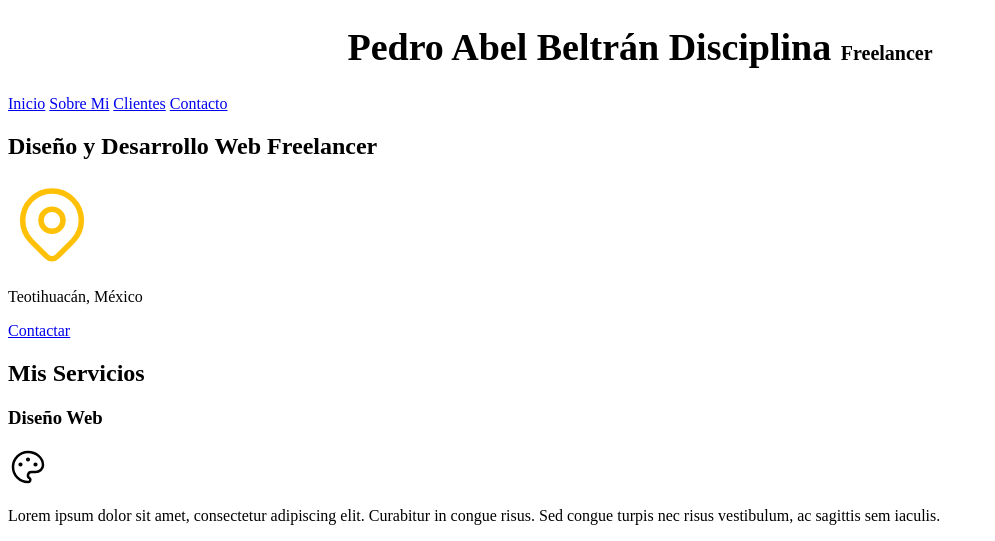
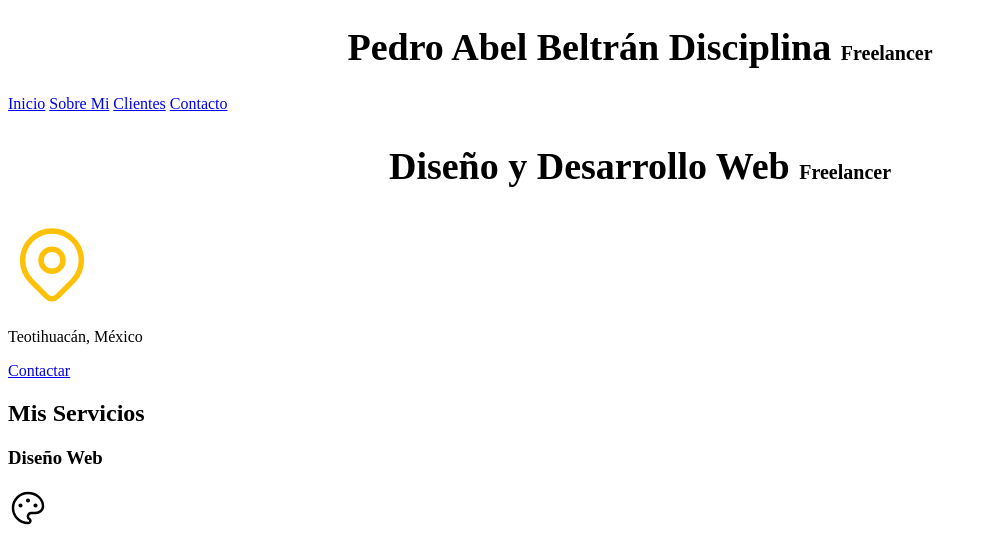
Before and after one commit to abel-beltrand/Freelancer-Site, a plain HTML site: page index.html in a window 1280 px wide. Shown: the top 541 px of the page, without its empty margins (0-995 px from the left). Drawn offline with Linux system fonts and the light colour scheme.

Commit message:
Se agregó la clase 'title'.

```diff
--- a/css/styles.css
+++ b/css/styles.css
@@ -4,10 +4,10 @@ html{
 body{
     font-size: 16px; /*1rem = 10px*/
 }
-h1{
+.title{
     text-align: center;
     font-size: 3.8rem;
 }
-span{
+.title span{
     font-size: 2rem;
 }
--- a/index.html
+++ b/index.html
@@ -10,7 +10,7 @@
     </head>
     <body>
         <header>
-            <h1>Pedro Abel Beltrán Disciplina <span>Freelancer</span></h1>
+            <h1 class="title">Pedro Abel Beltrán Disciplina <span>Freelancer</span></h1>
         </header>
         <nav>
             <a href="#">Inicio</a>
@@ -19,7 +19,7 @@
             <a href="#">Contacto</a>
         </nav>
         <section>
-            <h2>Diseño y Desarrollo Web Freelancer</h2>
+            <h2 class="title">Diseño y Desarrollo Web <span>Freelancer</span></h2>
             <svg xmlns="http://www.w3.org/2000/svg" class="icon icon-tabler icon-tabler-map-pin" width="88" height="88" viewBox="0 0 24 24" stroke-width="1.5" stroke="#ffc107" fill="none" stroke-linecap="round" stroke-linejoin="round">
                 <path stroke="none" d="M0 0h24v24H0z" fill="none"/>
                 <circle cx="12" cy="11" r="3" />
```
